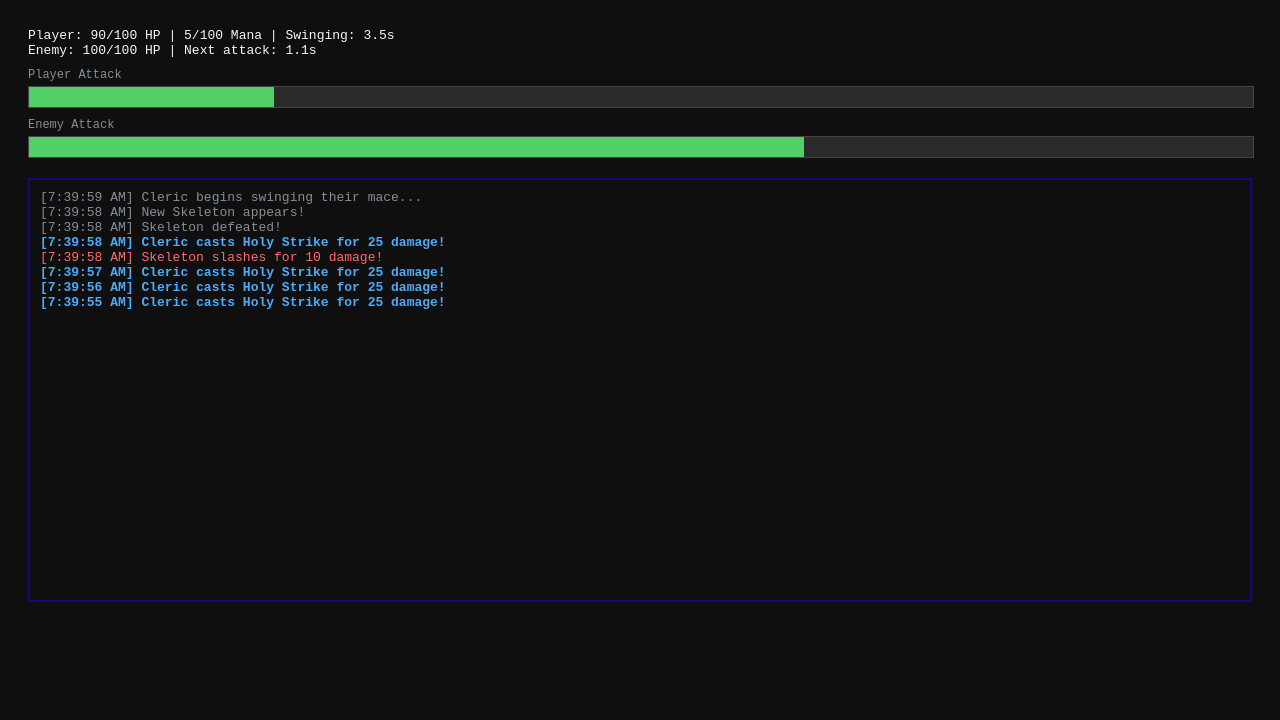
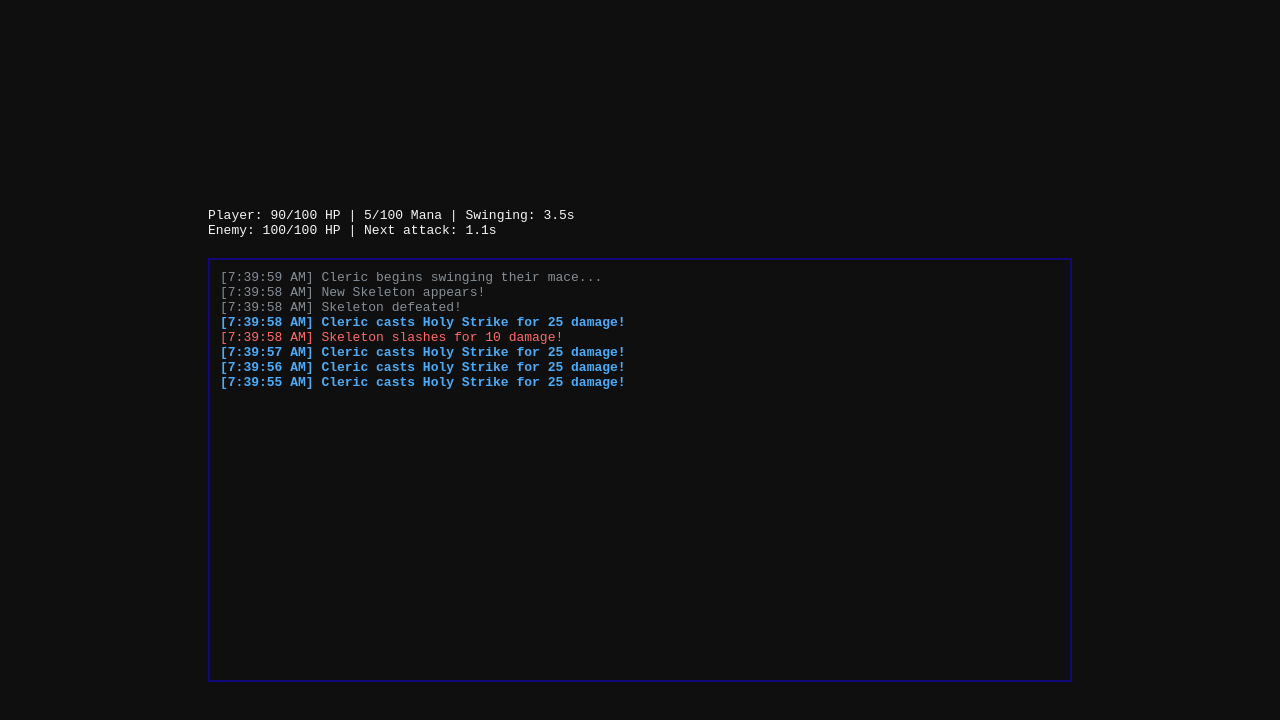
Before and after one commit to Sillyfess/Idle-ARPG, a website built with Vite: page index.html in a window 1280 px wide. Built offline with nearby package versions, Linux system fonts and the light colour scheme.

Commit message:
Removed attack progress bars

```diff
--- a/index.html
+++ b/index.html
@@ -7,7 +7,7 @@
                 font-family: monospace;
                 background: #0f0f0f;
                 color: #f8f5f5;
-                padding: 20px;
+                padding: 200px;
             }
             #combat-log {
                 height: 400px;
@@ -22,51 +22,10 @@
             .player-magic { color: #4dabf7; font-weight: bold; }
             .system { color: #868e96; }
             .melee { color: #ffa726; font-style: italic}
-
-            /* Progress Bars */
-            .progress-container {
-                margin: 10px 0;
-            }
-
-            .progress-label {
-                color: #868e96;
-                font-size: 12px;
-                margin-bottom: 4px;
-            }
-
-            .progress-bar-bg {
-                width: 100%;
-                height: 20px;
-                background: #2a2a2a;
-                border: 1px solid #444;
-            }
-
-            .progress-bar {
-                height: 100%;
-                background: #51cf66;
-                width: 0%;
-                transition: width 0.1s linear;
-            }
         </style>
     </head>
     <body>
         <div id="stats"></div>
-
-        <!-- Progress Bars -->
-        <div class="progress-container">
-            <div class="progress-label">Player Attack</div>
-            <div class="progress-bar-bg">
-                <div id="player-progress" class="progress-bar"></div>
-            </div>
-        </div>
-
-        <div class="progress-container">
-            <div class="progress-label">Enemy Attack</div>
-            <div class="progress-bar-bg">
-                <div id="enemy-progress" class="progress-bar"></div>
-            </div>
-        </div>
-
         <div id="combat-log"></div>
         <script type="module" src="/src/main.ts"></script>
     </body>
--- a/src/main.ts
+++ b/src/main.ts
@@ -216,35 +216,6 @@ class CombatEngine {
             <div>Enemy: ${this.enemy.hp}/${this.enemy.maxHp} HP | Next attack: ${enemyNextAttack}s</div>
             `;
         }
-
-        // Update player progress bar
-        const playerProgress = document.getElementById('player-progress') as HTMLElement;
-        if (playerProgress) {
-            let progressPercent = 0;
-
-            if (this.isSwinging) {
-                // Show swing progress (how much completed)
-                progressPercent = ((this.meleeSwingTime - this.currentSwingTime) / this.meleeSwingTime) * 100;
-            } else if (this.globalCooldown > 0) {
-                // Show GCD progress (how much completed)
-                progressPercent = ((this.gcdDuration - this.globalCooldown) / this.gcdDuration) * 100;
-            }
-
-            playerProgress.style.width = `${progressPercent}%`;
-        }
-
-        // Update enemy progress bar
-        const enemyProgress = document.getElementById('enemy-progress') as HTMLElement;
-        if (enemyProgress) {
-            let progressPercent = 0;
-
-            if (this.enemy.hp > 0 && this.player.hp > 0) {
-                // Show attack timer progress
-                progressPercent = (this.enemyAttackTimer / this.enemyAttackSpeed) * 100;
-            }
-
-            enemyProgress.style.width = `${progressPercent}%`;
-        }
     }
 }
 
```
